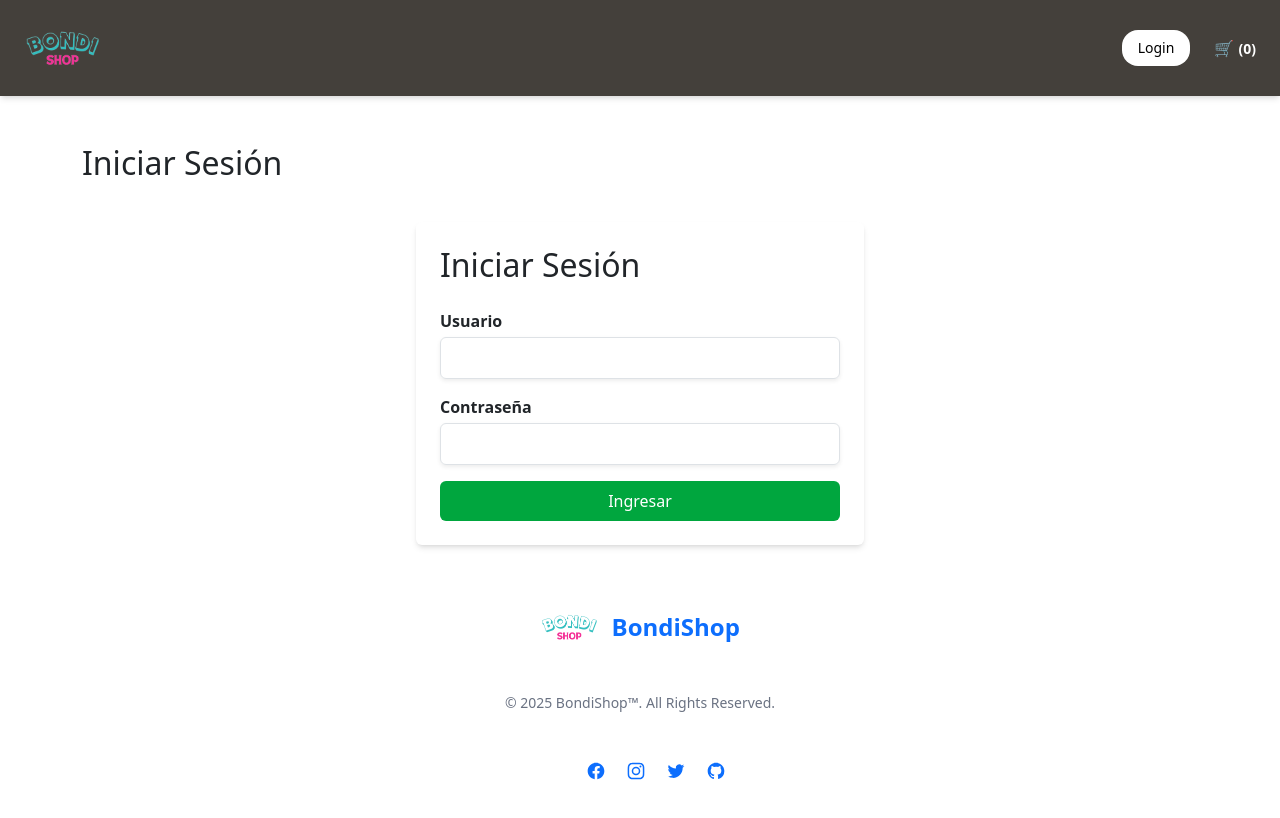
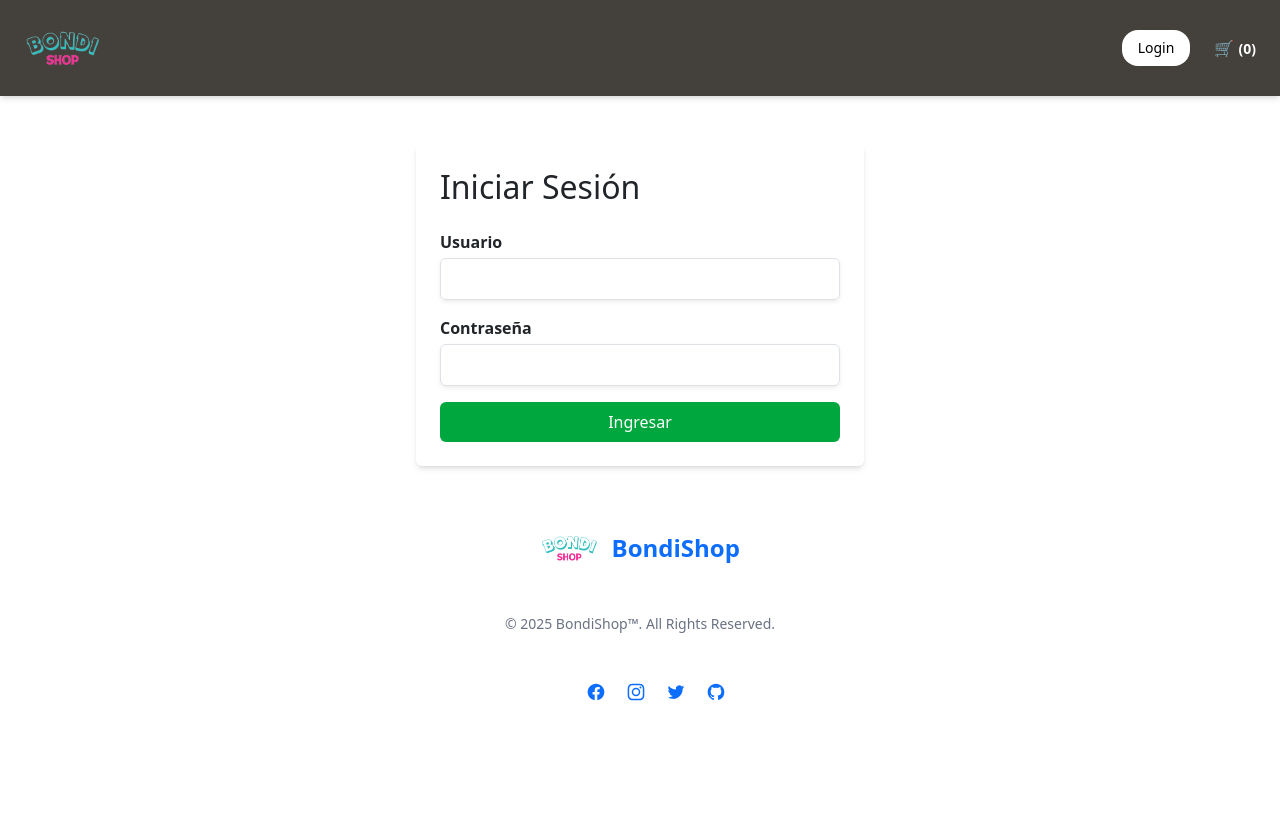
Before and after one commit to francobonSoluciones/bondi-shop, a React (Vite) app: page /login in a window 1280 px wide. Shown: the top 818 px of the page. Built offline with nearby package versions, Linux system fonts and the light colour scheme.

Commit message:
Modificacion README y modificacion de titulo de login

```diff
--- a/package.json
+++ b/package.json
@@ -7,7 +7,9 @@
     "dev": "vite",
     "build": "vite build",
     "lint": "eslint .",
-    "preview": "vite preview"
+    "preview": "vite preview",
+    "deploy": "npm run build && gh-pages -d dist"
+
   },
   "dependencies": {
     "@headlessui/react": "^2.2.4",
@@ -27,6 +29,7 @@
     "eslint": "^9.25.0",
     "eslint-plugin-react-hooks": "^5.2.0",
     "eslint-plugin-react-refresh": "^0.4.19",
+    "gh-pages": "^6.3.0",
     "globals": "^16.0.0",
     "postcss": "^8.5.3",
     "tailwindcss": "^4.1.7",
--- a/src/pages/Login.jsx
+++ b/src/pages/Login.jsx
@@ -23,7 +23,6 @@ export default function Login() {
 
   return (
     <div className="container mt-5">
-      <h2>Iniciar Sesión</h2>
       <form onSubmit={handleSubmit} className="space-y-4 max-w-md mx-auto bg-white shadow-md rounded p-6 mt-10">
   <h2 className="text-2xl font-bold mb-4">Iniciar Sesión</h2>
   <div>
--- a/vite.config.js
+++ b/vite.config.js
@@ -6,6 +6,7 @@ import tailwindcss from '@tailwindcss/vite'
 export default defineConfig({
   plugins: [react(),
     tailwindcss(),
+  ],
+   base: 'https://FrancoBondioni.github.io/bondi-shop',
 
-  ],
 })
```
Also changed, not shown: 2 other files (tests, documents, lock files or other folders).
